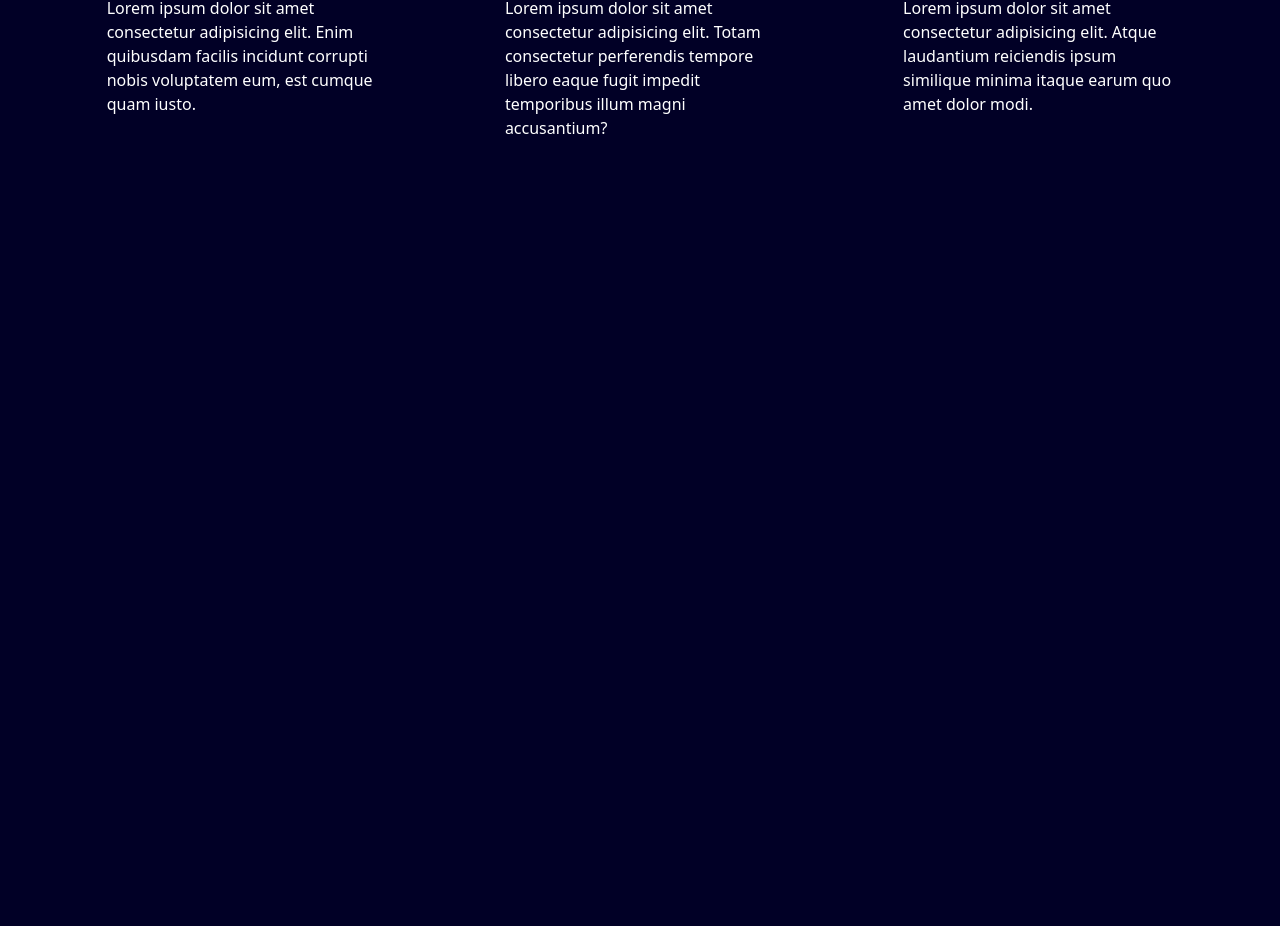
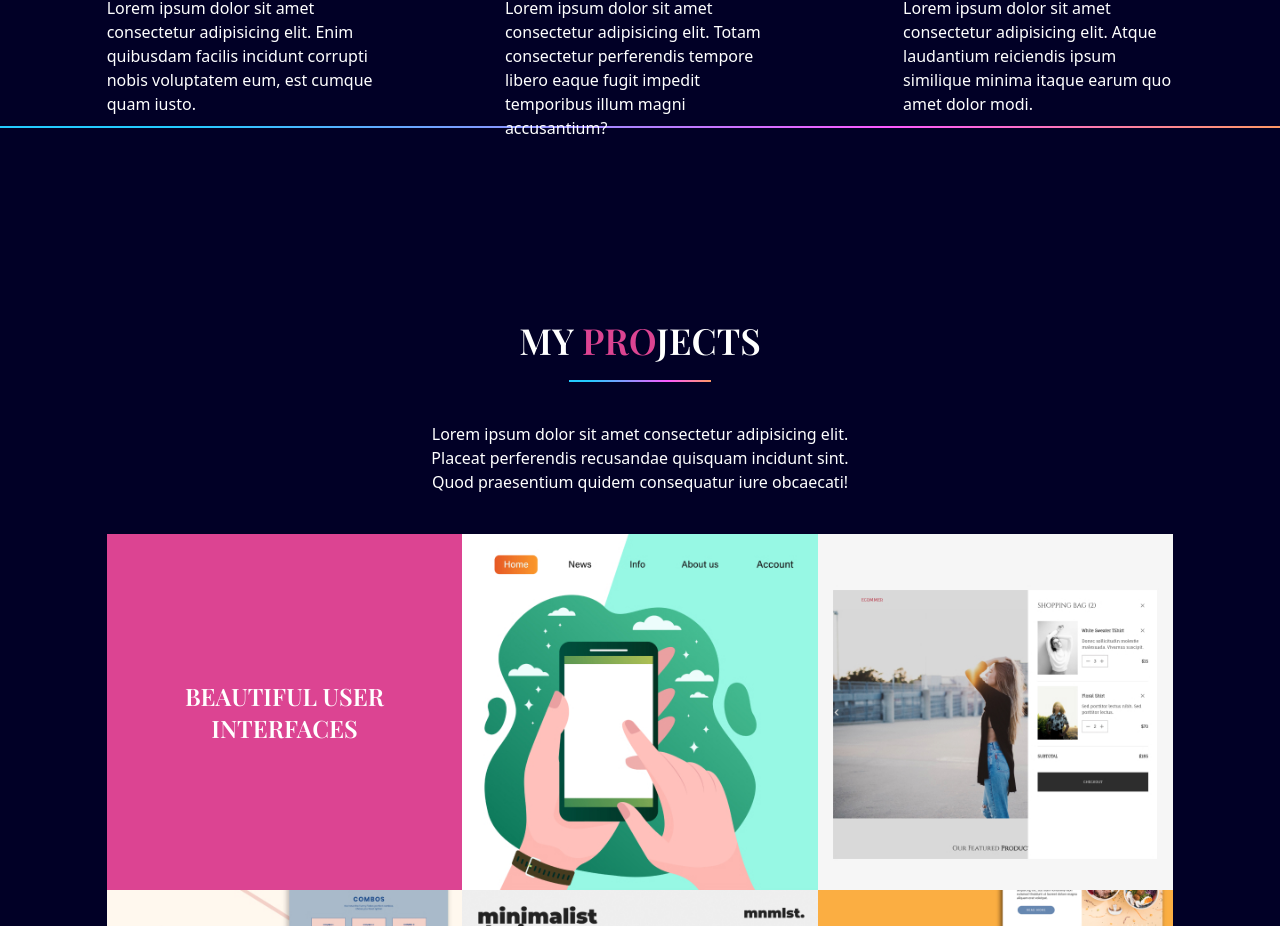
Before and after one commit to mittell/react-portfolio-site-v3, a React (Create React App) app: page / in a window 1280 px wide. Shown: the part 1476-2402 px from the top of the page. Before the commit the page ends 1712 px from the top, so only its background shows below. Built offline with nearby package versions, Linux system fonts and the light colour scheme.

Commit message:
feat: added Projects component

```diff
--- a/src/App.js
+++ b/src/App.js
@@ -5,6 +5,7 @@ import Navbar from './scenes/Navbar';
 import DotGroup from './scenes/DotGroup';
 import Landing from './scenes/Landing';
 import MySkills from './scenes/MySkills';
+import Projects from './scenes/Projects';
 
 import LineGradient from './components/LineGradient';
 
@@ -49,6 +50,10 @@ function App() {
 			<div className='w-5/6 mx-auto md:h-full'>
 				<MySkills />
 			</div>
+			<LineGradient />
+			<div className='w-5/6 mx-auto'>
+				<Projects />
+			</div>
 		</div>
 	);
 }
--- /dev/null
+++ b/src/scenes/Projects.jsx
@@ -0,0 +1,128 @@
+import { motion } from 'framer-motion';
+
+import Project1Image from '../assets/project-1.jpeg';
+import Project2Image from '../assets/project-2.jpeg';
+import Project3Image from '../assets/project-3.jpeg';
+import Project4Image from '../assets/project-4.jpeg';
+import Project5Image from '../assets/project-5.jpeg';
+import Project6Image from '../assets/project-6.jpeg';
+import Project7Image from '../assets/project-7.jpeg';
+
+import LineGradient from '../components/LineGradient';
+
+const container = {
+	hidden: {},
+	visible: {
+		transition: {
+			staggerChildren: 0.2,
+		},
+	},
+};
+
+const projectVariant = {
+	hidden: { opacity: 0, scale: 0.8 },
+	visible: { opacity: 1, scale: 1 },
+};
+
+const Project = ({ title, subtitle, image }) => {
+	const overlayStyles = `absolute h-full w-full opacity-0 hover:opacity-90 transition duration-500 bg-grey z-30 flex flex-col justify-center items-center text-center p-16 text-deep-blue`;
+	const projectTitle = title.split(' ').join('-').toLowerCase();
+
+	return (
+		<motion.div variants={projectVariant} className='relative'>
+			<div className={overlayStyles}>
+				<p className='text-2xl font-playfair'>{title}</p>
+				<p className='mt-7'>{subtitle}</p>
+			</div>
+			<img alt={projectTitle} src={image} />
+		</motion.div>
+	);
+};
+
+const Projects = () => {
+	return (
+		<section id='projects' className='pt-48 pb-48'>
+			<motion.div
+				className='md:w-2/5 mx-auto text-center'
+				initial='hidden'
+				whileInView='visible'
+				viewport={{ once: true, amount: 0.5 }}
+				transition={{ duration: 0.5 }}
+				variants={{
+					hidden: { opacity: 0, y: -50 },
+					visible: { opacity: 1, y: 0 },
+				}}
+			>
+				<div>
+					<p className='font-playfair font-semibold text-4xl'>
+						MY <span className='text-red'>PRO</span>JECTS
+					</p>
+					<div className='flex justify-center mt-5'>
+						<LineGradient width='w-1/3' />
+					</div>
+				</div>
+				<p className='mt-10 mb-10'>
+					Lorem ipsum dolor sit amet consectetur adipisicing elit. Placeat
+					perferendis recusandae quisquam incidunt sint. Quod praesentium quidem
+					consequatur iure obcaecati!
+				</p>
+			</motion.div>
+
+			<div className='flex justify-center'>
+				<motion.div
+					className='sm:grid sm:grid-cols-3'
+					initial='hidden'
+					whileInView='visible'
+					viewport={{ once: true, amount: 0.5 }}
+					variants={container}
+				>
+					<div className='flex justify-center text-center items-center p-10 bg-red max-w-[400px] max-h-[400px] text-2xl font-playfair font-semibold'>
+						BEAUTIFUL USER INTERFACES
+					</div>
+					<Project
+						title='Project 1'
+						subtitle='I am Project 1'
+						image={Project1Image}
+					/>
+					<Project
+						title='Project 2'
+						subtitle='I am Project 2'
+						image={Project2Image}
+					/>
+
+					<Project
+						title='Project 3'
+						subtitle='I am Project 3'
+						image={Project3Image}
+					/>
+					<Project
+						title='Project 4'
+						subtitle='I am Project 4'
+						image={Project4Image}
+					/>
+					<Project
+						title='Project 5'
+						subtitle='I am Project 5'
+						image={Project5Image}
+					/>
+
+					<Project
+						title='Project 6'
+						subtitle='I am Project 6'
+						image={Project6Image}
+					/>
+					<Project
+						title='Project 7'
+						subtitle='I am Project 7'
+						image={Project7Image}
+					/>
+					<div className='flex justify-center text-center items-center p-10 bg-blue max-w-[400px] max-h-[400px] text-2xl font-playfair font-semibold'>
+						SMOOTH USER EXPERIENCE
+					</div>
+				</motion.div>
+			</div>
+		</section>
+	);
+};
+
+export default Projects;
```
